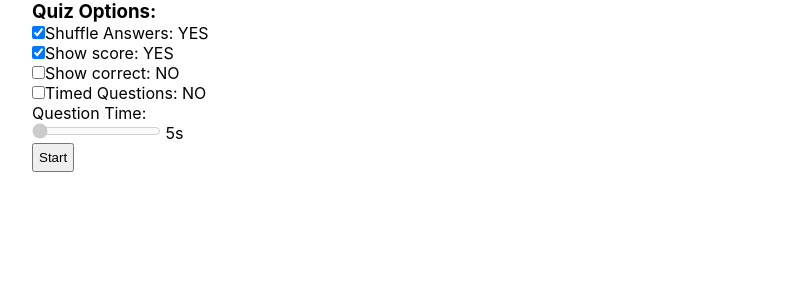
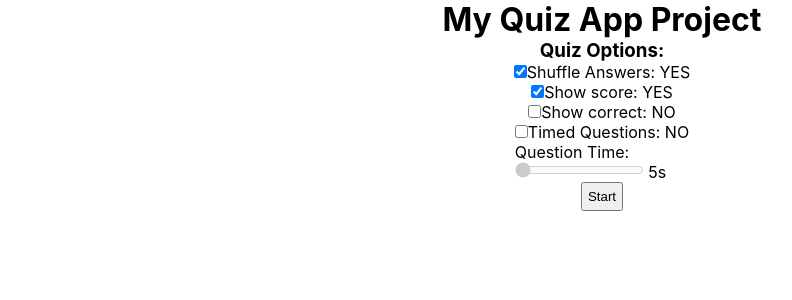
Before and after one commit to Konrad-Jalowy/reactquizapp, a React (Create React App) app: page / in a window 1280 px wide. Shown: the top 300 px of the page, without its empty margins (38-830 px from the left). Built offline with nearby package versions, Linux system fonts and the light colour scheme.

Commit message:
still thinking about css

```diff
--- a/src/App.css
+++ b/src/App.css
@@ -9,6 +9,9 @@
 }
 .container {
   margin-inline: auto;
+  display: flex;
+  flex-direction: column;
+  align-items: center;
 }
 
 @media (min-width: 576px) {
--- a/src/App.js
+++ b/src/App.js
@@ -10,6 +10,7 @@ function App() {
 
   return (
     <div className="App container">
+      <h1>My Quiz App Project</h1>
       <QuizProvider>
       {mode === 'menu' ? <Form setMode={setMode}/> : null}
       {mode === 'quiz' ? <Quiz/> : null}
```
